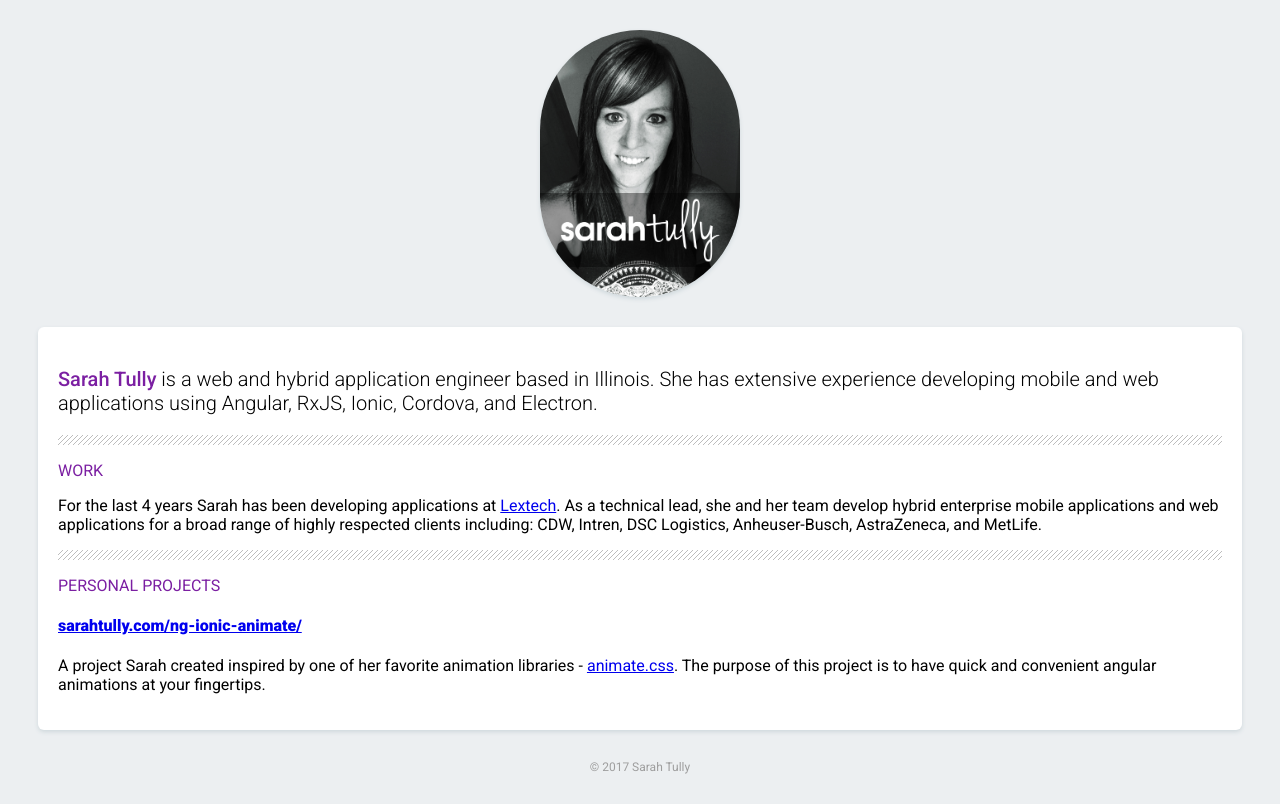
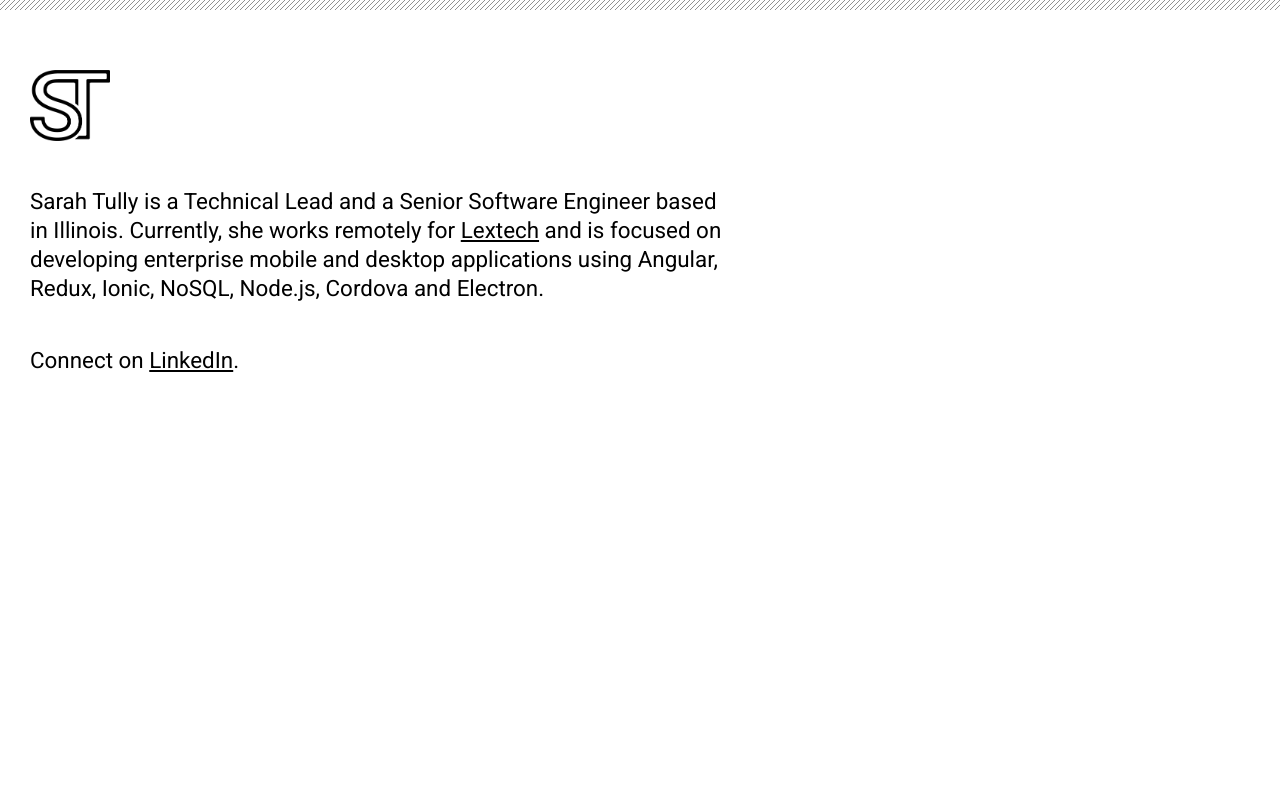
Before and after one commit to sarahtully/sarahtully.github.io, a plain HTML site: page index.html in a window 1280 px wide. Drawn offline with Linux system fonts and the light colour scheme.

Commit message:
Update profile

```diff
--- a/index.html
+++ b/index.html
@@ -34,30 +34,13 @@
 </head>
 <body>
 
-  <div id="brand-container">
-    <img id="brand-avatar" src="sarahtully.jpg">
+  <div class="container">
+    <img id="brand-logo" src="st.png">
 
-    <img id="brand-logo" src="brand.png">
+    <p>Sarah Tully is a Technical Lead and a Senior Software Engineer based in Illinois. Currently, she works remotely for <a href="http://www.lextech.com">Lextech</a> and is focused on developing enterprise mobile and desktop applications using Angular, Redux, Ionic, NoSQL, Node.js, Cordova and Electron.</p>
+
+    <p>Connect on <a href="http://www.linkedin.com/in/satully">LinkedIn</a>.</p>
   </div>
-
-  <div class="card">
-    <p class="intro"><strong>Sarah Tully</strong> is a web and hybrid application engineer based in Illinois. She has extensive experience developing mobile and web applications using Angular, RxJS, Ionic, Cordova, and Electron.</p>
-
-    <div class="divider"></div>
-
-    <!-- Work -->
-    <h3 text-uppercase>Work</h3>
-    <p>For the last 4 years Sarah has been developing applications at <a href="http://www.lextech.com" target="_blank">Lextech</a>. As a technical lead, she and her team develop hybrid enterprise mobile applications and web applications for a broad range of highly respected clients including: CDW, Intren, DSC Logistics, Anheuser-Busch, AstraZeneca, and MetLife.</p>
-
-    <div class="divider"></div>
-
-    <!-- Projects -->
-    <h3 text-uppercase>Personal Projects</h3>
-    <h4><a href="http://www.sarahtully.com/ng-ionic-animate/" target="_blank">sarahtully.com/ng-ionic-animate/</a></h4>
-    <p>A project Sarah created inspired by one of her favorite animation libraries - <a ion-text href="https://github.com/daneden/animate.css" target="_blank">animate.css</a>. The purpose of this project is to have quick and convenient angular animations at your fingertips.</p>
-  </div>
-
-  <p id="copyright" text-small>&copy; 2017 Sarah Tully</p>
 
 </body>
 </html>
--- a/styles.css
+++ b/styles.css
@@ -3,80 +3,29 @@
 }
 
 body {
-  background-color: #ECEFF1;
+  background: url('diagonal-separator.png') repeat-x;
+  background-color: #FFF;
+  margin: 0;
+  padding: 30px;
 }
 
 p {
-  font-size: 1em;
+  font-size: 1.4em;
+  line-height: 1.3em;
+  font-weight: 400;
+  padding-top: 20px;
 }
 
-h3 {
-  font-size: 16px;
-  text-transform: uppercase;
-  font-weight: 400;
-  color: #7B1FA2;
-}
-
-strong {
-  font-weight: 500;
-}
-
-.divider {
-  height: 10px;
-  display: block;
-  opacity: 0.6;
-  background: url('diagonal-separator.png') repeat;
-}
-
-.card {
-  border-radius: 6px;
-  padding: 20px;
-  background-color: #fff;
-  box-shadow: 0 2px 4px 0 #CFD8DC;
-  margin: 30px;
-}
-
-#brand-avatar {
-  width: 100%;
-  max-width: 200px;
-  margin: 0 auto;
-  display: block;
-}
-
-#brand-container {
-  width: fit-content;
-  border-radius: 600px;
-  position: relative;
-  margin: 30px auto 0;
-  box-shadow: 0 2px 4px 0 #CFD8DC;
-  overflow: hidden;
+.container {
+  max-width: 700px;
+  padding-top: 40px;
 }
 
 #brand-logo {
   width: 100%;
-  max-width: 160px;
-  position: absolute;
-  padding: 4px 20px;
-  bottom: 30px;
-  margin-left: auto;
-  margin-right: auto;
-  left: 0;
-  right: 0;
-  background: rgba(0,0,0,0.4);
+  max-width: 80px;
 }
 
-#copyright {
-  text-align: center;
-  color: #9E9E9E;
-  font-size: 12px;
-  margin-bottom: 30px;
+a {
+  color: inherit;
 }
-
-.intro {
-  font-size: 20px;
-  font-weight: 300;
-}
-
-.intro strong {
-  color: #7B1FA2;
-}
```
Also changed, not shown: sarahtully.jpg (deleted), st.png (added).
